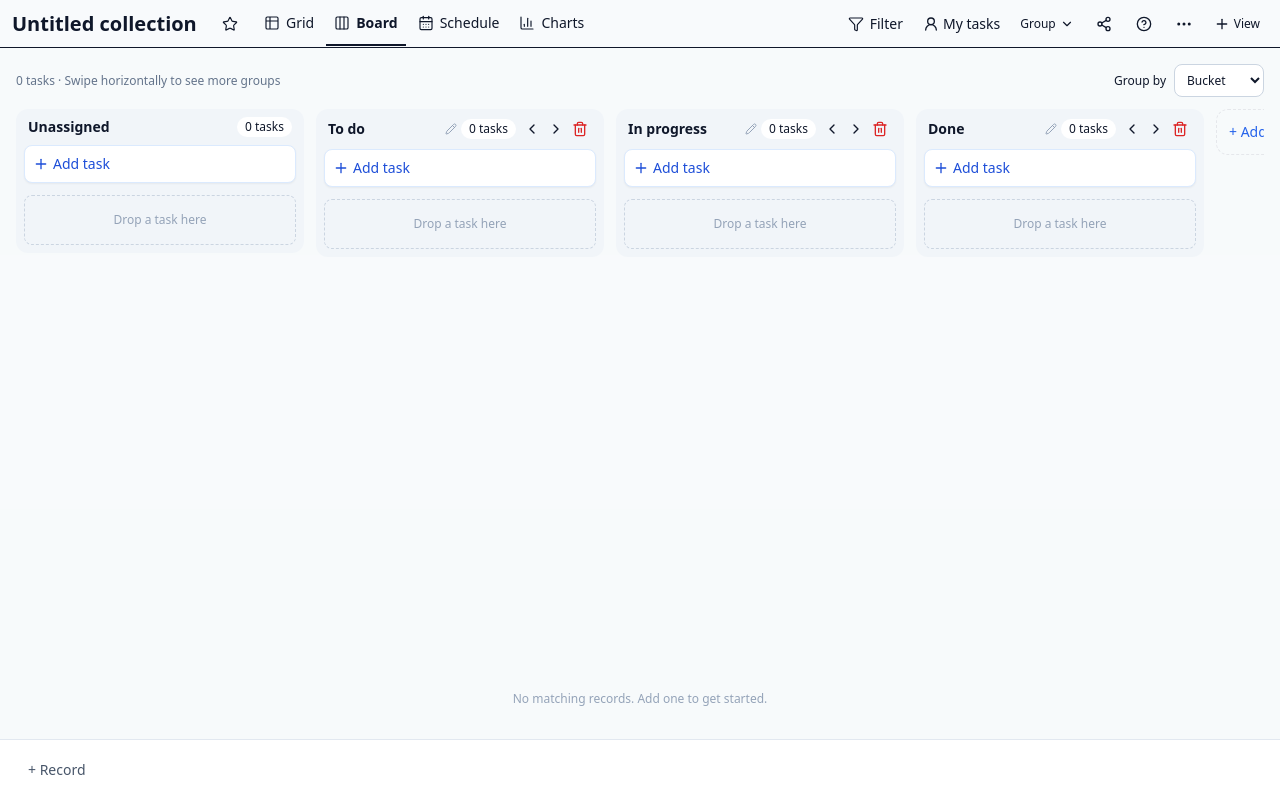
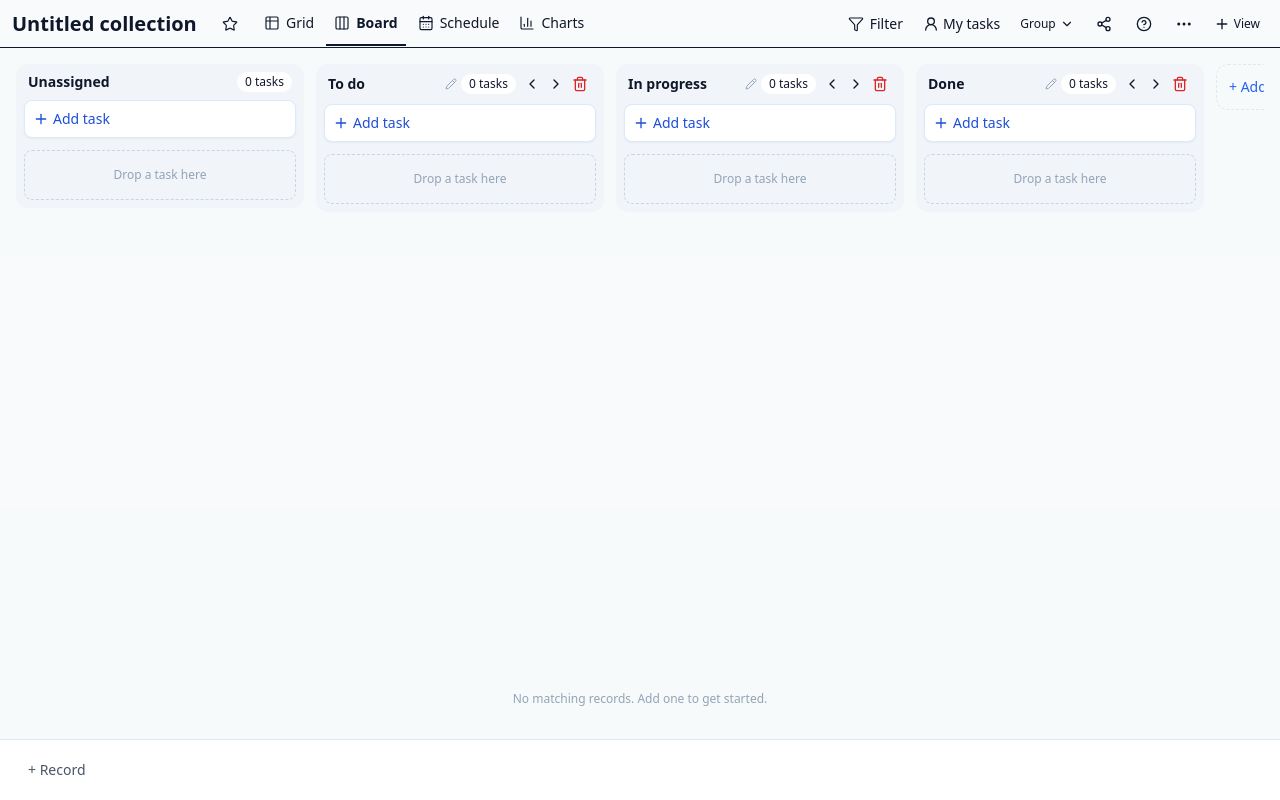
Before and after one commit to eddyvn98/collection-planner, a React (Vite) app: page / in a window 1280 px wide. Built offline with nearby package versions, Linux system fonts and the light colour scheme.

Commit message:
feat(ui-a): move group-by to Planner header

```diff
--- a/src/renderers/CollectionKanbanView.tsx
+++ b/src/renderers/CollectionKanbanView.tsx
@@ -3,10 +3,10 @@ import { useRef, useState } from "react";
 import { DndContext, KeyboardSensor, PointerSensor, TouchSensor, useSensor, useSensors,
  type DragEndEvent } from "@dnd-kit/core";
 import { addBucket } from "./collectionBoardActions";
-import { BOARD_MODES, boardGroups, moveGroupedTask, parseCardDragId } from "./collectionBoardGroups";
+import { boardGroups, moveGroupedTask, parseCardDragId } from "./collectionBoardGroups";
 import { CollectionBoardBucket } from "./CollectionBoardBucket";
 import { CollectionRecordDetails } from "./CollectionRecordDetails";
-import { updateView, type CollectionBlockPayload, type CollectionField, type CollectionRecord,
+import { type CollectionBlockPayload, type CollectionField, type CollectionRecord,
  type CollectionView } from "../collections/model";
 interface Props {
  data: CollectionBlockPayload; view: CollectionView; rows: CollectionRecord[]; group?: CollectionField;
@@ -35,16 +35,6 @@ export function CollectionKanbanView({data,view,rows,group,readOnly,onChange}:Pr
   if(next!==data)onChange(next);
  };
  return <div className="flex min-h-0 flex-1 flex-col">
-  <div className="mb-3 flex items-center justify-between gap-3">
-   <p className="text-xs text-slate-500">{rows.length} {rows.length===1?"task":"tasks"} · Swipe horizontally to see more groups</p>
-   <label className="flex items-center gap-2 text-xs">Group by
-    <select aria-label="Group tasks by" className="rounded-lg border border-slate-300 bg-white px-2 py-1.5 dark:border-slate-700 dark:bg-slate-900"
-     value={mode} disabled={readOnly}
-     onChange={e=>onChange(updateView(data,view.id,{boardGroupBy:e.target.value as CollectionView["boardGroupBy"]}))}>
-      {BOARD_MODES.map(option=><option key={option.value} value={option.value}>{option.label}</option>)}
-    </select>
-   </label>
-  </div>
   <DndContext sensors={sensors} onDragEnd={onDragEnd}>
    <div className="flex min-h-0 flex-1 items-start gap-3 overflow-x-auto pb-3" data-testid="collection-kanban">
     {groups.map(item=><CollectionBoardBucket key={item.key} data={data} group={item} mode={mode} field={group}
```
